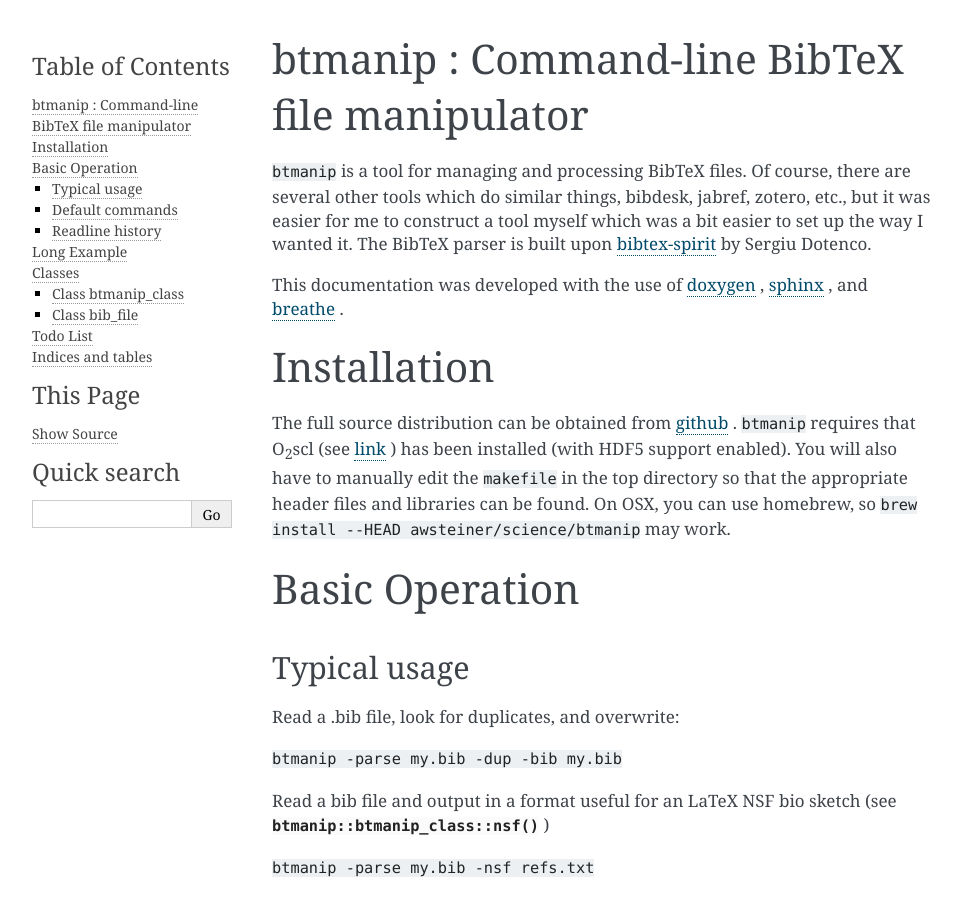
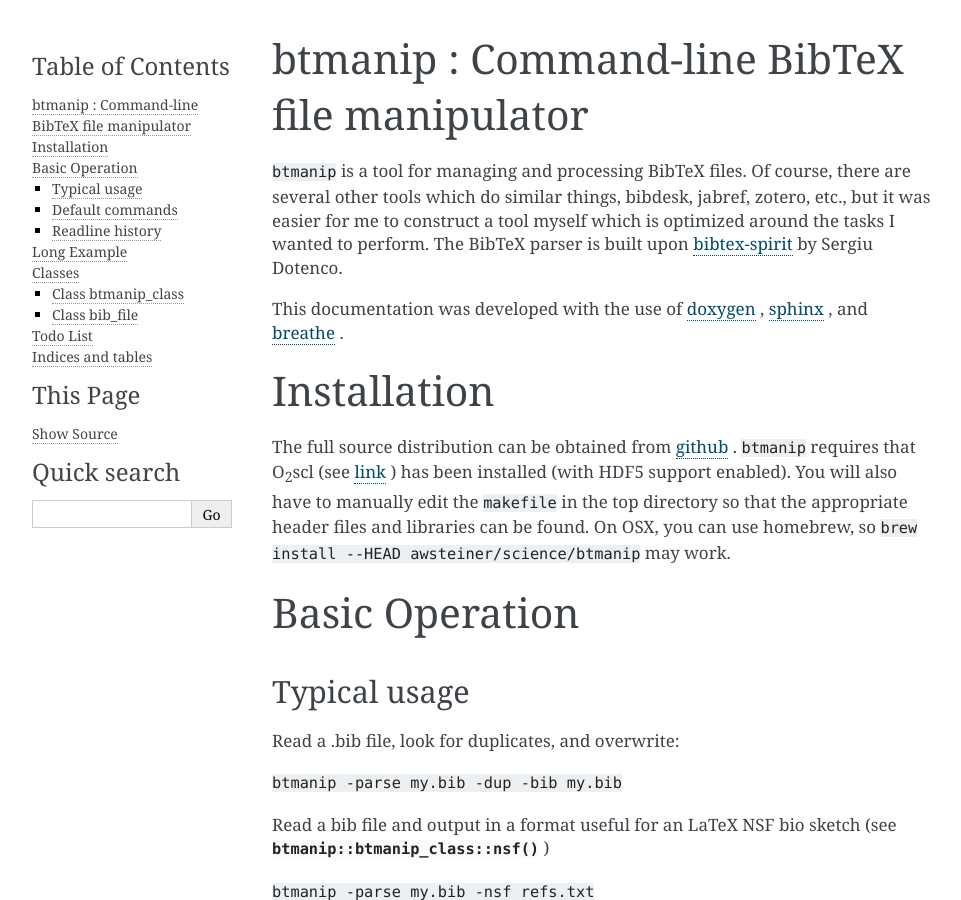
Before and after one commit to awsteiner/btmanip, a Sphinx documentation site: the page built from sphinx/index.rst, in a window 1280 px wide and 900 px high. Shown: the whole window, without its empty margins (148-1109 px from the left). Built offline with Sphinx 7.4.7, drawn with Linux system fonts in a browser that asks for light colours.

Commit message:
Small doc change.

```diff
--- a/sphinx/index.rst
+++ b/sphinx/index.rst
@@ -5,18 +5,16 @@ btmanip : Command-line BibTeX file manipulator
    :maxdepth: 2
    :caption: Contents:
 
-``btmanip`` is a tool for managing and processing BibTeX files.
-Of course, there are several other tools which do similar things,
+``btmanip`` is a tool for managing and processing BibTeX files. Of
+course, there are several other tools which do similar things,
 bibdesk, jabref, zotero, etc., but it was easier for me to construct a
-tool myself which was a bit easier to set up the way I wanted it.
-The BibTeX parser is built upon
-`bibtex-spirit <https://bitbucket.org/sergiu/bibtex-spirit>`_
-by Sergiu Dotenco.
+tool myself which is optimized around the tasks I wanted to perform.
+The BibTeX parser is built upon `bibtex-spirit
+<https://bitbucket.org/sergiu/bibtex-spirit>`_ by Sergiu Dotenco.
 
-This documentation was developed with the
-use of `doxygen <http://www.doxygen.org>`_ ,
-`sphinx <http://www.sphinx-doc.org>`_ , and
-`breathe <https://github.com/michaeljones/breathe>`_ .
+This documentation was developed with the use of `doxygen
+<http://www.doxygen.org>`_ , `sphinx <http://www.sphinx-doc.org>`_ ,
+and `breathe <https://github.com/michaeljones/breathe>`_ .
 
 Installation
 ============
```
